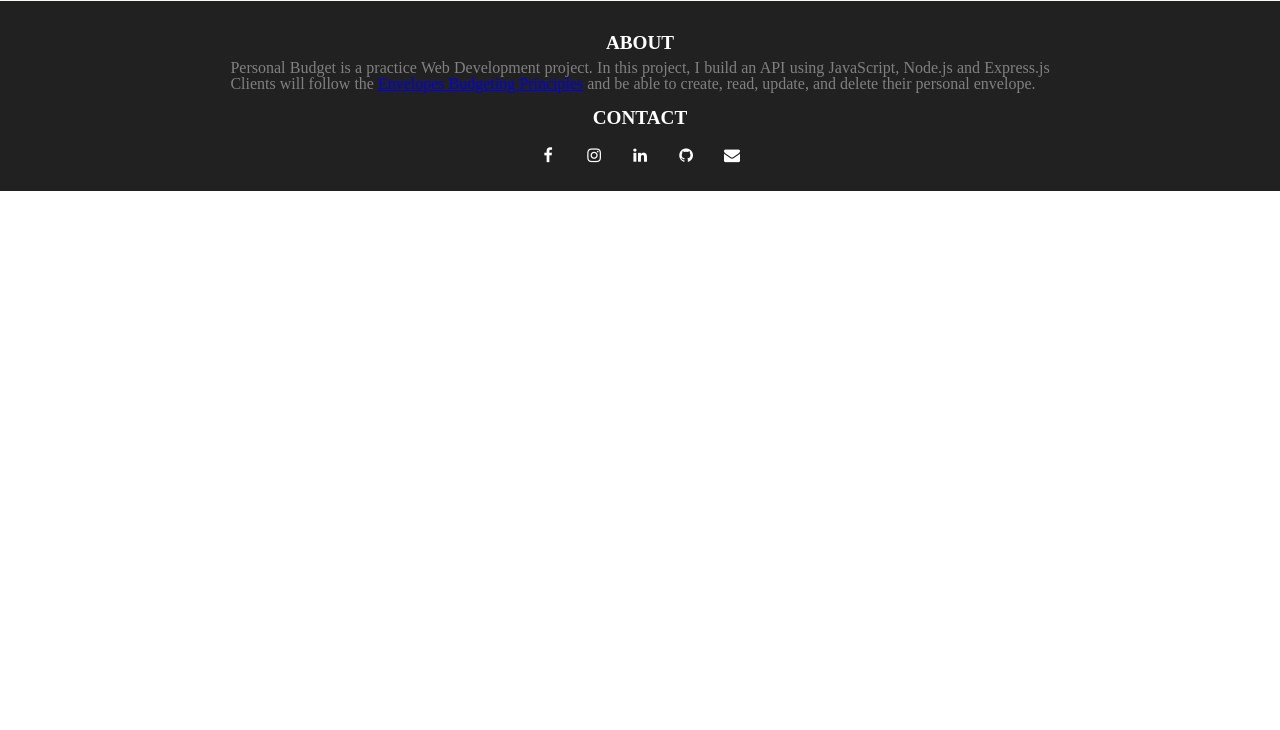
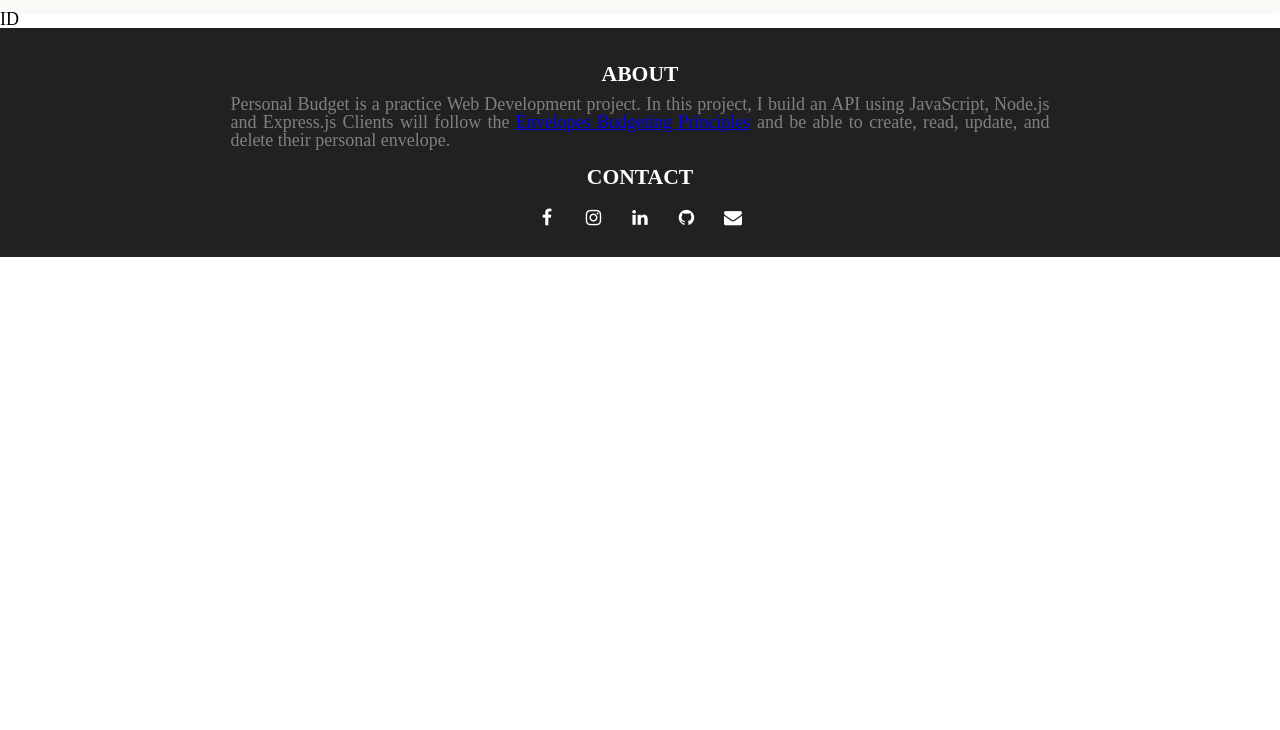
Before and after one commit to VincentNguyenDuc/PersonalBudget, a plain HTML site: page public/html/access-envelope.html in a window 1280 px wide. Shown: the part 70-800 px from the top of the page. Drawn offline with Linux system fonts and the light colour scheme.

Commit message:
update css and html

```diff
--- a/public/css/fixed/reset.css
+++ b/public/css/fixed/reset.css
@@ -87,8 +87,8 @@ video {
     margin: 0;
     padding: 0;
     border: 0;
+    font: inherit;
     font-size: 100%;
-    font: inherit;
     vertical-align: baseline;
 }
 
--- a/public/css/index.css
+++ b/public/css/index.css
@@ -1,8 +1,3 @@
-@font-face {
-    font-family: "Croissant One";
-    src: url(../styles/fonts/CroissantOne-Regular.ttf);
-}
-
 html {
     font-size: 18px;
 }
@@ -46,14 +41,18 @@ html {
     font-size: 7.44rem;
     letter-spacing: 2px;
     font-weight: bold;
-    background-color: rgb(0,0,0); /* Fallback color */
-    background-color: rgba(0,0,0, 0.4); /* Black w/opacity/see-through */
+    background-color: rgb(0, 0, 0);
+    /* Fallback color */
+    background-color: rgba(0, 0, 0, 0.4);
+    /* Black w/opacity/see-through */
 
 }
+
 @media only screen and (max-width: 750px) {
     .banner {
         height: 40rem;
     }
+
     .banner h2 {
         font-size: 4rem;
     }
--- a/public/css/log-in.css
+++ b/public/css/log-in.css
@@ -0,0 +1,59 @@
+/* FONT */
+
+@font-face {
+    font-family: Poppins-Regular;
+    src: url('../fonts/poppins/Poppins-Regular.ttf');
+}
+
+@font-face {
+    font-family: Poppins-Medium;
+    src: url('../fonts/poppins/Poppins-Medium.ttf');
+}
+
+@font-face {
+    font-family: Poppins-Bold;
+    src: url('../fonts/poppins/Poppins-Bold.ttf');
+}
+
+@font-face {
+    font-family: Poppins-SemiBold;
+    src: url('../fonts/poppins/Poppins-SemiBold.ttf');
+}
+
+@font-face {
+    font-family: Montserrat-Bold;
+    src: url('../fonts/montserrat/Montserrat-Bold.ttf');
+}
+
+@font-face {
+    font-family: Montserrat-SemiBold;
+    src: url('../fonts/montserrat/Montserrat-SemiBold.ttf');
+}
+
+@font-face {
+    font-family: Montserrat-Regular;
+    src: url('../fonts/montserrat/Montserrat-Regular.ttf');
+}
+
+html {
+    font-size: 18px;
+}
+
+@media only screen and (max-width: 1000px) {
+    html {
+        font-size: 16px;
+    }
+}
+
+@media only screen and (max-width: 680px) {
+    html {
+        font-size: 14px;
+    }
+}
+
+* {
+    font-family: ui-sans-serif, -apple-system, system-ui, "Segoe UI", Roboto, "Helvetica Neue", Arial, "Noto Sans", sans-serif, "Apple Color Emoji", "Segoe UI Emoji", "Segoe UI Symbol", "Noto Color Emoji";
+}
+
+
+/* log in */
--- a/public/html/access-envelope.html
+++ b/public/html/access-envelope.html
@@ -29,6 +29,12 @@
             <li><a href="create-envelope.html" target="_blank">SIGN UP</a></li>
         </ul>
     </nav>
+
+    <!-- LOG-IN FORMS-->
+    <div class="log-in">
+        <div class="log-in-images"></div>
+        <div class="forms"> ID </div>
+    </div>
 </body>
 
 
```
